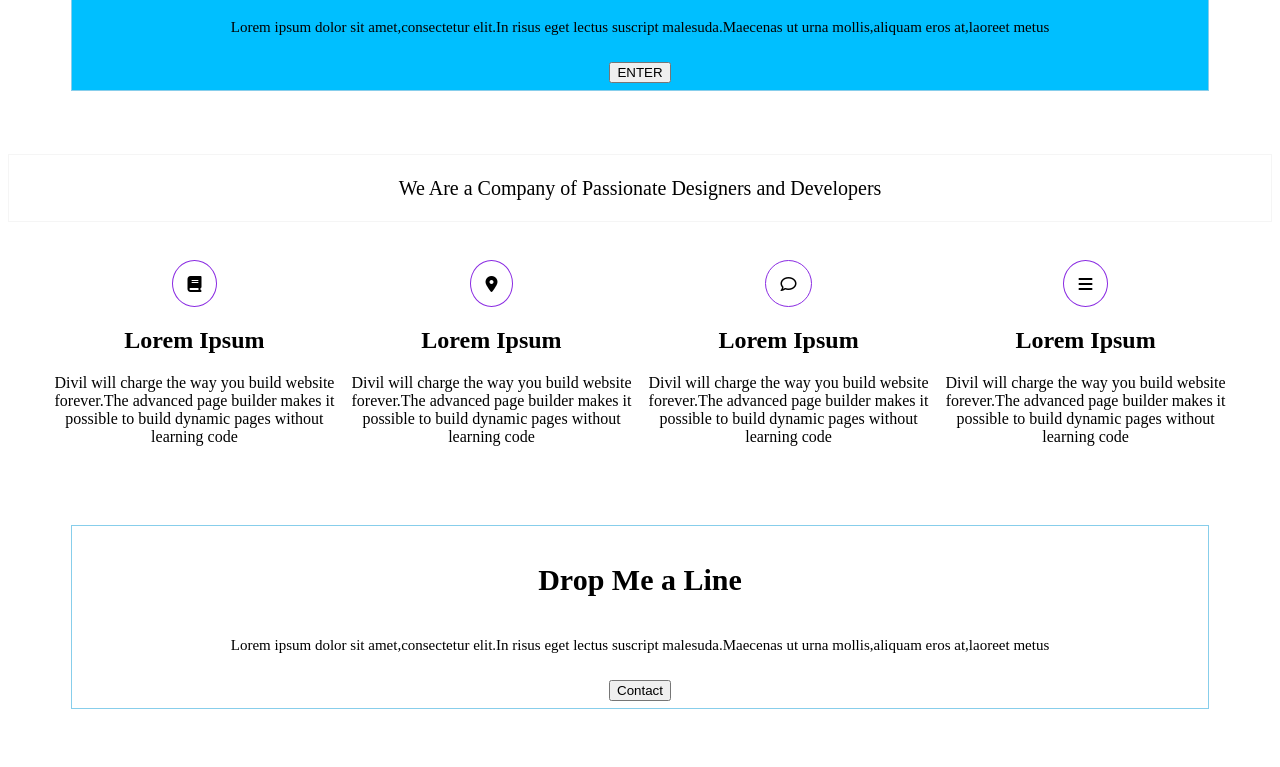
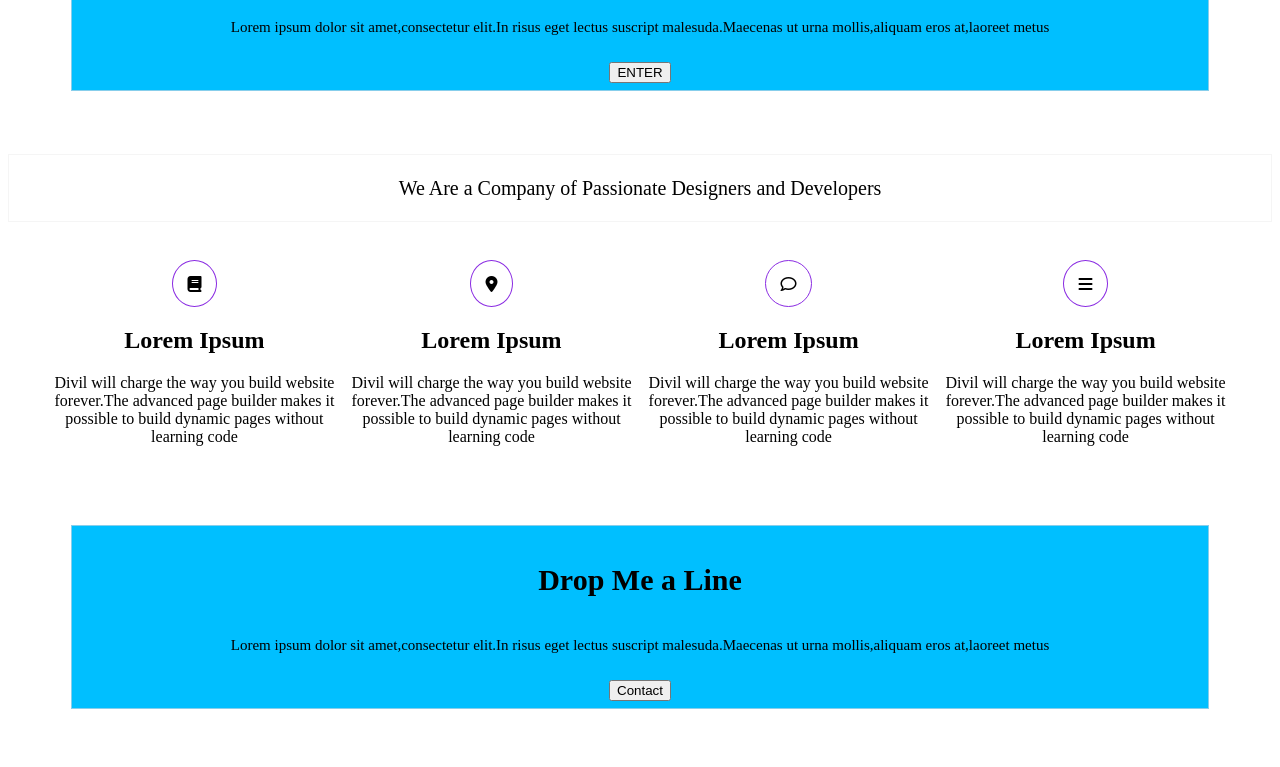
Before and after one commit to GATLA-MAHENDRA/first-push, a plain HTML site: page index.html in a window 1280 px wide. Shown: the part 219-986 px from the top of the page. Drawn offline with Linux system fonts and the light colour scheme.

Commit message:
adding color

```diff
--- a/cssstyles.css
+++ b/cssstyles.css
@@ -40,8 +40,7 @@
 		.box4{
 			margin:5%;
 			border:1px solid skyblue;
-			background-color:deepsky
-			blue;
+			background-color:deepskyblue;
 			line-height:2;
 			padding:3px;
 			font-size:15px;
```
